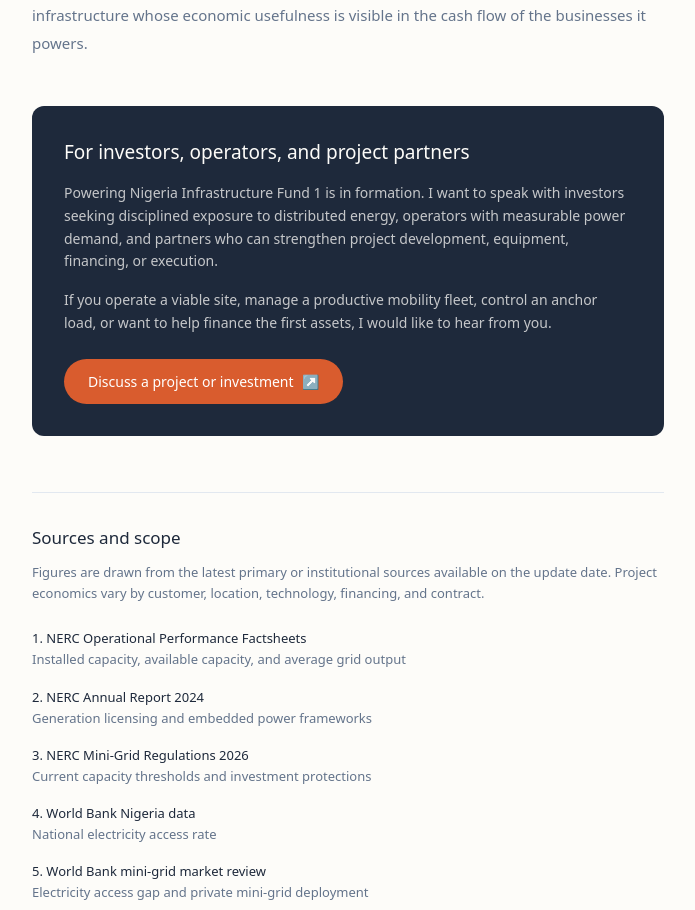
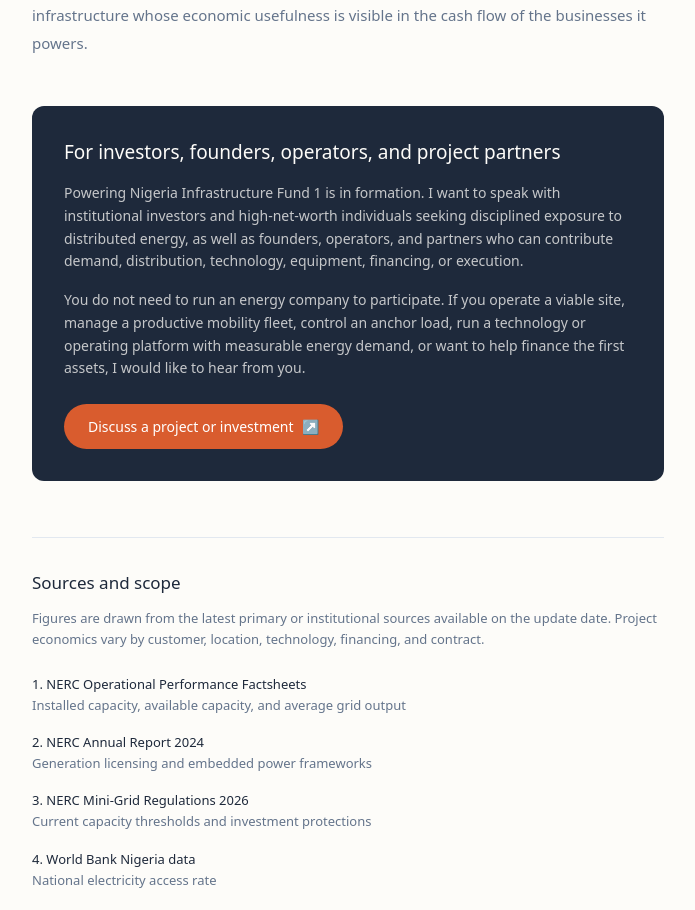
Before and after one commit to Threadigit/adetuyi.com, a Next.js app: page /thesis in a window 1280 px wide. Shown: the part 6240-7150 px from the top of the page, without its empty margins (292-987 px from the left). Built offline with nearby package versions, Linux system fonts and the light colour scheme.

Commit message:
Broaden fund participation audience

```diff
--- a/src/app/thesis/page.tsx
+++ b/src/app/thesis/page.tsx
@@ -478,19 +478,21 @@ export default function ThesisPage() {
 
           <div className="my-12 p-8 bg-foreground text-background rounded-xl">
             <h2 className="text-[19px] font-medium text-background mt-0 mb-4">
-              For investors, operators, and project partners
+              For investors, founders, operators, and project partners
             </h2>
             <p className="text-[14px] leading-relaxed text-background/75 mb-4">
               Powering Nigeria Infrastructure Fund 1 is in formation. I want to
-              speak with investors seeking disciplined exposure to distributed
-              energy, operators with measurable power demand, and partners who
-              can strengthen project development, equipment, financing, or
-              execution.
+              speak with institutional investors and high-net-worth individuals
+              seeking disciplined exposure to distributed energy, as well as
+              founders, operators, and partners who can contribute demand,
+              distribution, technology, equipment, financing, or execution.
             </p>
             <p className="text-[14px] leading-relaxed text-background/75 mb-6">
-              If you operate a viable site, manage a productive mobility fleet,
-              control an anchor load, or want to help finance the first assets,
-              I would like to hear from you.
+              You do not need to run an energy company to participate. If you
+              operate a viable site, manage a productive mobility fleet, control
+              an anchor load, run a technology or operating platform with
+              measurable energy demand, or want to help finance the first
+              assets, I would like to hear from you.
             </p>
             <a
               href="mailto:tolu@adetuyi.com?subject=Powering Nigeria IF1 project or investment"
```
